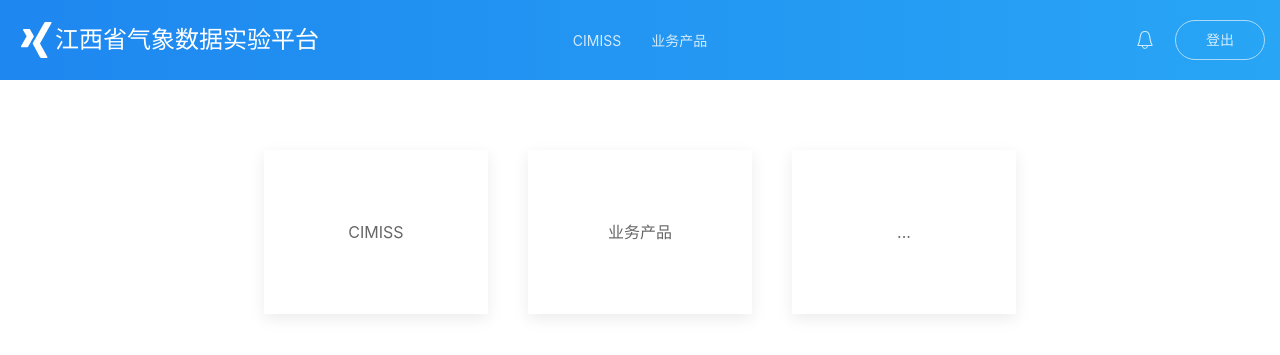
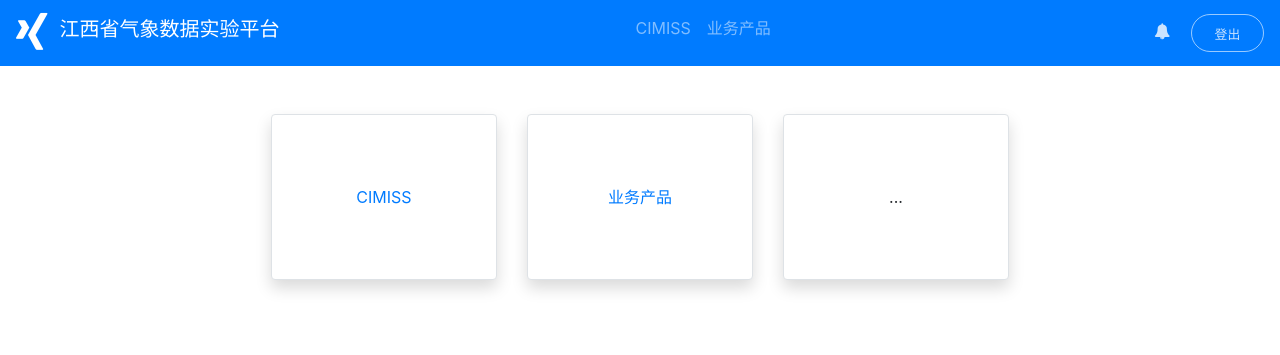
Before and after one commit to shitone/djmdep, a Django app: page / in a window 1280 px wide. Shown: the top 355 px of the page. Run offline with Django 3.2, Linux system fonts and the light colour scheme; the visitor is signed in with stand-in values (Sample User, id 1); parts of the project's set-up code (start-up, migrations or seed data) failed here and were passed over; some libraries are stand-ins or nearby versions.

Commit message:
初步完成了导航页的改造。

```diff
--- a/static/css/base.css
+++ b/static/css/base.css
@@ -7,7 +7,7 @@
     color: #fff;
 }
 
-.tm-navbar-nav > li > a {
+.my-navbar-nav > li > a {
     color: rgba(255,255,255,0.8);
     height: 50px;
 }
--- a/static/js/base.js
+++ b/static/js/base.js
@@ -3,29 +3,29 @@
  */
 
 $(function() {
-    $('#headbar li').removeClass('uk-active');
+    $('#headbar li').removeClass('active');
     if (location.pathname.indexOf('/cimiss')===0) {
-        $('#cimiss').addClass('uk-active');
-    } else if (location.pathname.indexOf('/page2')===0) {
-        $('#page2').addClass('uk-active');
+        $('#cimiss').addClass('active');
+    } else if (location.pathname.indexOf('/product')===0) {
+        $('#product').addClass('active');
     }
-    var x = ".uk-nav-default [href='" + location.pathname + "']";
-    $(x).css("color", "#fff")
-    $(x).parent().css("background-color", "#3a94e0")
+    // var x = ".uk-nav-default [href='" + location.pathname + "']";
+    // $(x).css("color", "#fff");
+    // $(x).parent().css("background-color", "#3a94e0");
 
-    $(".tm-navbar-nav > li:not(.uk-active) > a").mouseover(function(){
+    $(".my-navbar-nav > li:not(.active) > a").mouseover(function(){
         $(this).css("color","#fff");
     });
 
-    $(".tm-navbar-nav > li:not(.uk-active) > a").mouseout(function(){
+    $(".my-navbar-nav > li:not(.active) > a").mouseout(function(){
         $(this).css("color","rgba(255,255,255,0.8)");
     });
 
-    $(".tm-navbar-nav > li > a").mouseover(function(){
+    $(".my-navbar-nav > li > a").mouseover(function(){
         $(this).css("border-bottom","0.5px solid #fff");
     });
 
-    $(".tm-navbar-nav > li > a").mouseout(function(){
+    $(".my-navbar-nav > li > a").mouseout(function(){
         $(this).css("border-bottom","");
     });
 });
--- a/static/js/drag.js
+++ b/static/js/drag.js
@@ -18,6 +18,7 @@
         var handler = drag.find('.handler');
         var drag_bg = drag.find('.drag_bg');
         var text = drag.find('.drag_text');
+        var bg_offset = handler.width()/2;
         var maxWidth = drag.width() - handler.width();  //能滑动的最大间距
 
         //鼠标按下时候的x轴的位置
@@ -32,7 +33,7 @@
             if(isMove){
                 if(_x > 0 && _x <= maxWidth){
                     handler.css({'left': _x});
-                    drag_bg.css({'width': _x});
+                    drag_bg.css({'width': _x + bg_offset});
                 }else if(_x > maxWidth){  //鼠标指针移动距离达到最大时清空事件
                     dragOk();
                 }
@@ -42,7 +43,7 @@
             var _x = e.pageX - x;
             if(_x < maxWidth){ //鼠标松开时，如果没有达到最大距离位置，滑块就返回初始位置
                 handler.css({'left': 0});
-                drag_bg.css({'width': 0});
+                drag_bg.css({'width': 0 + bg_offset});
             }
         });
 
--- a/templates/__base__.html
+++ b/templates/__base__.html
@@ -7,18 +7,20 @@
     <script src="/static/js/html5shiv.min.js"></script>
     <script src="/static/js/respond.min.js"></script>
     <![endif]-->
-    <!--<link rel="stylesheet" href="/static/uikit/css/uikit.css">-->
-    <!--<link rel="stylesheet" href="/static/uikit/css/uikit.almost-flat.css">-->
     {% load staticfiles %}
     <link rel="shortcut icon" href="{% static 'images/favicon.ico' %}">
-    <link rel="stylesheet" href="/static/uikit3/css/uikit.css">
-    <link rel="stylesheet" href="/static/uikit3/css/width-ex.css">
+{#    <link rel="stylesheet" href="/static/uikit3/css/uikit.css">#}
+{#    <link rel="stylesheet" href="/static/uikit3/css/width-ex.css">#}
+    <link rel="stylesheet" href="/static/bootstrap/css/bootstrap.min.css">
+    <link rel="stylesheet" href="/static/css/font-awesome/css/font-awesome.min.css">
     <link rel="stylesheet" href="/static/css/base.css">
     <script src="/static/js/jquery.min.js"></script>
     <script src="/static/js/md5.js"></script>
     <!--<script src="/static/uikit/js/uikit.js"></script>-->
-    <script src="/static/uikit3/js/uikit.js"></script>
-    <script src="/static/uikit3/js/uikit-icons.js"></script>
+{#    <script src="/static/uikit3/js/uikit.js"></script>#}
+{#    <script src="/static/uikit3/js/uikit-icons.js"></script>#}
+    <script src="/static/bootstrap/js/popper.min.js"></script>
+    <script src="/static/bootstrap/js/bootstrap.min.js"></script>
     <script src="/static/js/vue.js"></script>
     <script src="/static/js/moment.min.js"></script>
     <script src="/static/js/awesome.js"></script>
@@ -56,25 +58,50 @@
     </style>
 </head>
 <body>
-    <div style="margin-bottom: 10px !important;">
-        <nav class="uk-navbar-container tm-navbar-container" uk-navbar>
-            <div class="uk-navbar-left">
-                <a href="{%   url 'main:dashboard' %}" class="uk-navbar-item uk-logo"><i uk-icon="icon: xing; ratio: 2"></i>江西省气象数据实验平台</a>
-            </div>
-            <div class="uk-navbar-center">
-                <ul id="headbar" class="uk-navbar-nav tm-navbar-nav">
-                    <li id="cimiss" style="color: #ffffff"><a href="/cimiss/awsarrival">CIMISS</a></li>
-                    <li id="page2"><a href="/product/surface/tmp">业务产品</a></li>
+    <div class="tm-navbar-container" style="margin-bottom: 10px !important;">
+        <nav class="navbar navbar-expand-lg navbar-dark bg-primary">
+            <a class="navbar-brand" href="{% url 'main:dashboard' %} ">
+                <i class="fa fa-xing fa-2x pull-left d-inline-block"></i><h5 class="mt-1">江西省气象数据实验平台</h5>
+            </a>
+            <button class="navbar-toggler" type="button" data-toggle="collapse" data-target="#navbarNav" aria-controls="navbarNav" aria-expanded="false" aria-label="Toggle navigation">
+                <span class="navbar-toggler-icon"></span>
+            </button>
+            <div class="collapse navbar-collapse justify-content-md-center" id="navbarNav">
+                <ul class="navbar-nav my-navbar-nav" id="headbar">
+                    <li class="nav-item active" id="cimiss">
+                        <a class="nav-link" href="/cimiss/awsarrival">CIMISS</a>
+                    </li>
+                    <li class="nav-item" id="product">
+                        <a class="nav-link" href="/product/surface/tmp">业务产品</a>
+                    </li>
                 </ul>
             </div>
             <div class="uk-navbar-right">
                 <div class="uk-navbar-item tm-navbar-item">
-                    <i href="" uk-icon="icon: bell" title="关闭警报声" id="close-alarm" style="padding-right: 20px;"></i>
-                    <a class="uk-button uk-button-default" href="{% url 'user:logout' %}">登出</a>
+                    <i class="fa fa-bell pr-3" title="关闭警报声" id="close-alarm" style="cursor:pointer;" ></i>
+                    <a class="btn uk-button-default" href="{% url 'user:logout' %}"><small>&nbsp;&nbsp;&nbsp;登出&nbsp;&nbsp;&nbsp;</small></a>
                 </div>
             </div>
         </nav>
+{#        <nav class="uk-navbar-container tm-navbar-container" uk-navbar>#}
+{#            <div class="uk-navbar-left">#}
+{#                <a href="{%   url 'main:dashboard' %}" class="uk-navbar-item uk-logo"><i uk-icon="icon: xing; ratio: 2"></i>江西省气象数据实验平台</a>#}
+{#            </div>#}
+{#            <div class="uk-navbar-center">#}
+{#                <ul id="headbar" class="uk-navbar-nav tm-navbar-nav">#}
+{#                    <li id="cimiss" style="color: #ffffff"><a href="/cimiss/awsarrival">CIMISS</a></li>#}
+{#                    <li id="page2"><a href="/product/surface/tmp">业务产品</a></li>#}
+{#                </ul>#}
+{#            </div>#}
+{#            <div class="uk-navbar-right">#}
+{#                <div class="uk-navbar-item tm-navbar-item">#}
+{#                    <i href="" uk-icon="icon: bell" title="关闭警报声" id="close-alarm" style="padding-right: 20px;"></i>#}
+{#                    <a class="uk-button uk-button-default" href="{% url 'user:logout' %}">登出</a>#}
+{#                </div>#}
+{#            </div>#}
+{#        </nav>#}
     </div>
+
     <audio id="alarm_audio" style="display: none;" controls>
       <source src="/static/media/alarm.mp3" type="audio/mpeg">
       <embed src="/static/media/alarm.mp3">
--- a/templates/dashboard.html
+++ b/templates/dashboard.html
@@ -8,17 +8,19 @@
 {% endblock %}
 
 {% block content %}
-    <div class="uk-grid uk-margin-large-top">
-        <div class="uk-width-1-5@m"></div>
-        <div class="uk-width-1-5@m">
-            <a href="/cimiss/awsarrival" style="text-decoration: none"><div class="uk-card uk-card-default uk-card-hover uk-text-center" style="padding-top: 70px;padding-bottom: 70px;">CIMISS</div></a>
+    <div class="container-fluid mt-5">
+        <div class="row">
+            <div class="col"></div>
+            <div class="col">
+                <a href="/cimiss/awsarrival" style="text-decoration: none"><div class="card  text-center border shadow" style="padding-top: 70px;padding-bottom: 70px;">CIMISS</div></a>
+            </div>
+            <div class="col">
+                <a href="/product/surface/tmp" style="text-decoration: none"><div class="card text-center border shadow" style="padding-top: 70px;padding-bottom: 70px;">业务产品</div></a>
+            </div>
+            <div class="col">
+                <a style="text-decoration: none"><div class="card text-center border shadow" style="padding-top: 70px;padding-bottom: 70px;">...</div></a>
+            </div>
+            <div class="col"></div>
         </div>
-        <div class="uk-width-1-5@m">
-            <a href="/product/surface/tmp" style="text-decoration: none"><div class="uk-card uk-card-default uk-card-hover uk-text-center uk-text-middle" style="padding-top: 70px;padding-bottom: 70px;">业务产品</div></a>
-        </div>
-        <div class="uk-width-1-5@m">
-            <a style="text-decoration: none"><div class="uk-card uk-card-default uk-card-hover uk-text-center uk-text-middle" style="padding-top: 70px;padding-bottom: 70px;">...</div></a>
-        </div>
-        <div class="uk-width-1-5@m"></div>
     </div>
 {% endblock %}
```
Also changed, not shown: templates/iplogin.html (+0 -13 lines).
